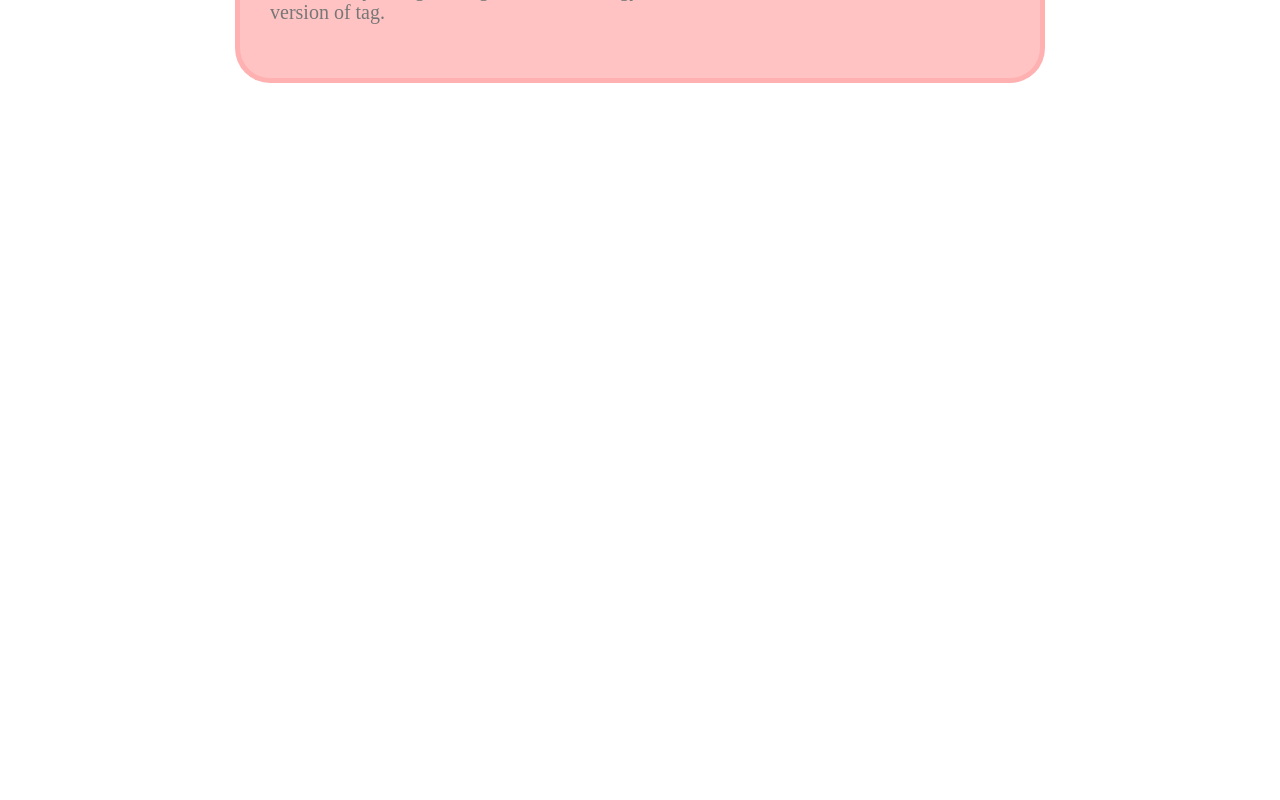
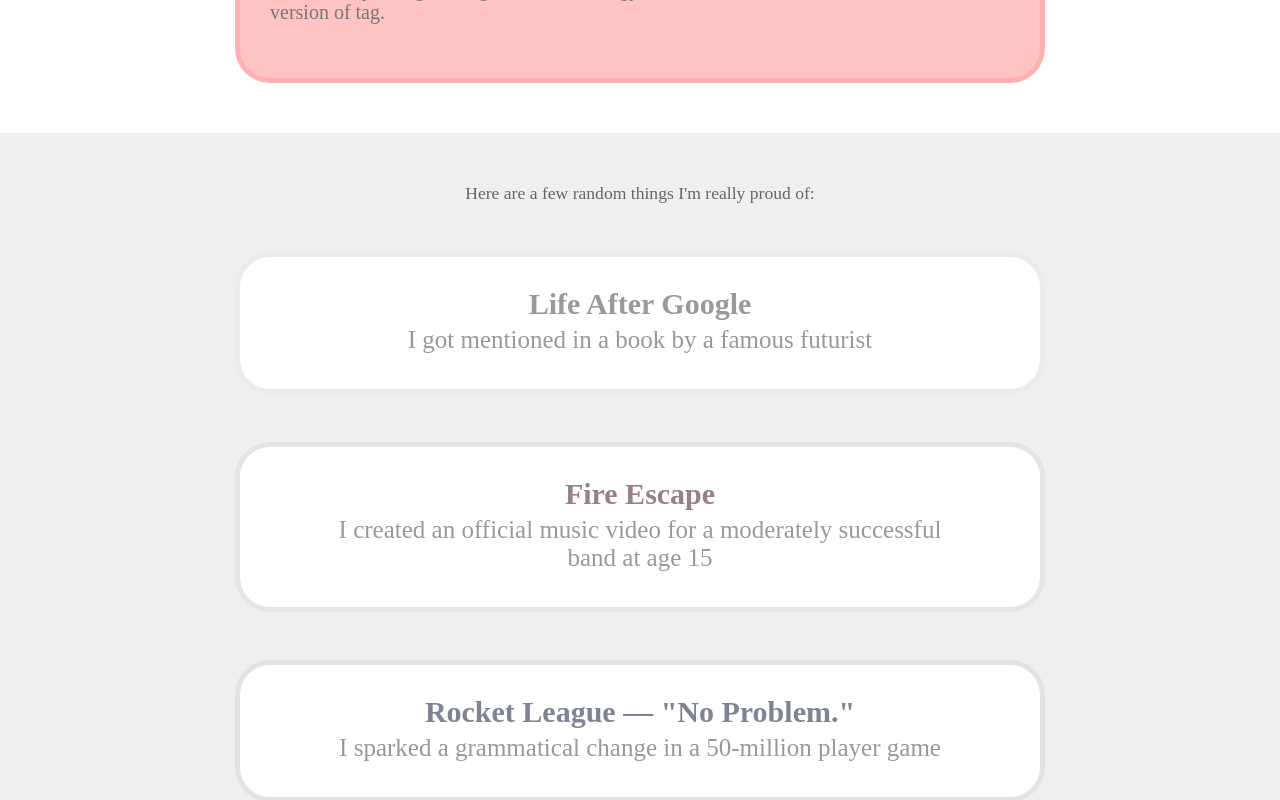
Before and after one commit to danielcolinjames/dcj.dev, a React (Create React App) app: page / in a window 1280 px wide. Shown: the part 1560-2360 px from the top of the page. Before the commit the page ends 1693 px from the top, so only its background shows below. Built offline with nearby package versions, Linux system fonts and the light colour scheme; a web font is replaced by a local one.

Commit message:
Add highlights to homepage

```diff
--- a/src/Pages/HomePage.js
+++ b/src/Pages/HomePage.js
@@ -1,15 +1,23 @@
 import React from 'react';
 import { Fragment } from 'react';
+import MetaTags from 'react-meta-tags';
+
 import Header from '../Components/Header';
 import IntroSection from '../Components/IntroSection';
 import ProjectsSection from '../Components/ProjectsSection';
+import HighlightsSection from '../Components/HighlightsSection';
 
 export default (props) => {
     return (
         <Fragment>
+            <MetaTags>
+                <title>Daniel Colin James</title>
+                <meta name="theme-color" content="#EFEFEF"/>
+            </MetaTags>
             <Header background="#EFEFEF"/>
             <IntroSection />
             <ProjectsSection />
+            <HighlightsSection />
         </Fragment>
     )
 }
```
